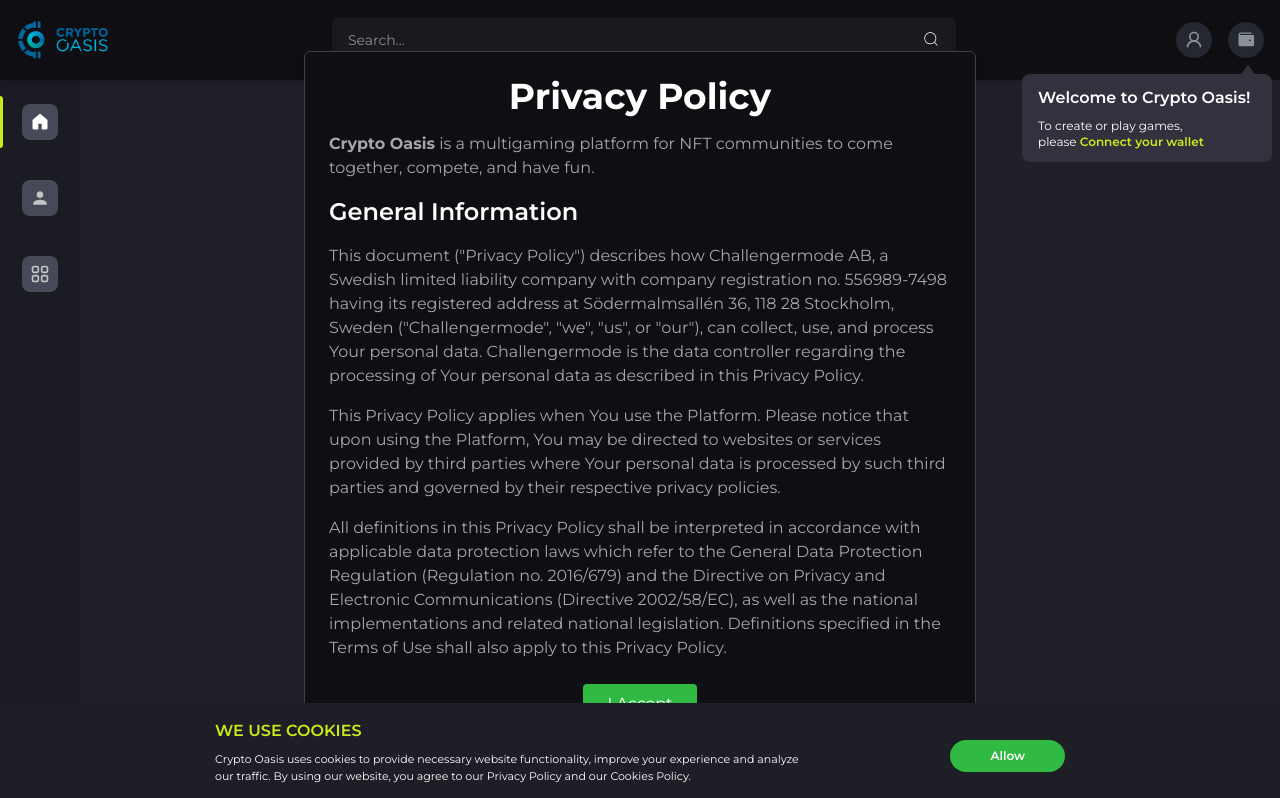
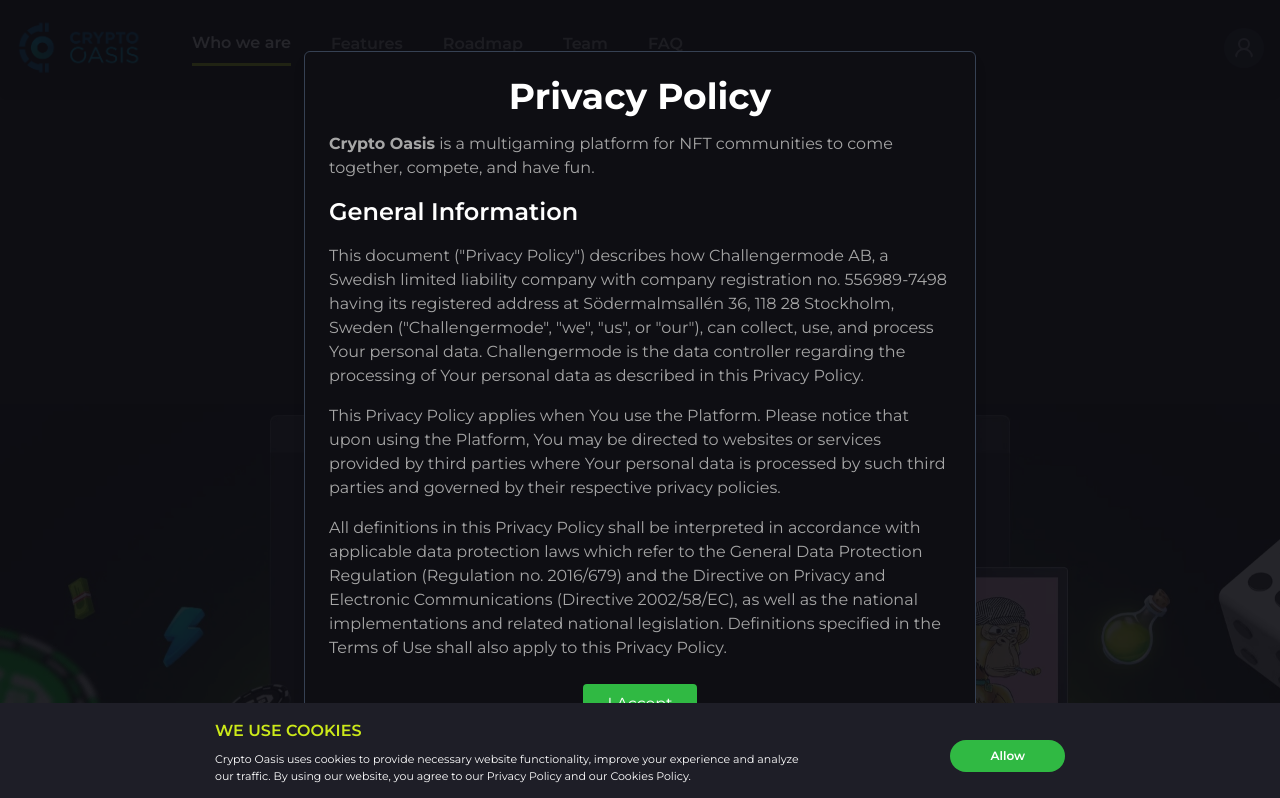
Before and after one commit to yommexg/crypto-oasis-frontend, a React (Vite) app: page / in a window 1280 px wide. Shown: the top 798 px of the page. Built offline with nearby package versions, Linux system fonts and the light colour scheme; no server answers.

Commit message:
Add Sidebar and  pages

```diff
--- a/src/AppContent.tsx
+++ b/src/AppContent.tsx
@@ -15,9 +15,9 @@
   const location = useLocation();
 
   const { isAuthLoading } = useAuth();
-  const { isUserLoading, getUser } = useUser();
+  const { isUserLoading, getUser, user } = useUser();
 
-  const user = true;
+  // const user = true;
 
   const [acceptedTerms, setAcceptedTerms] = useState(false);
   const [acceptedCookies, setAcceptedCookies] = useState(false);
```
